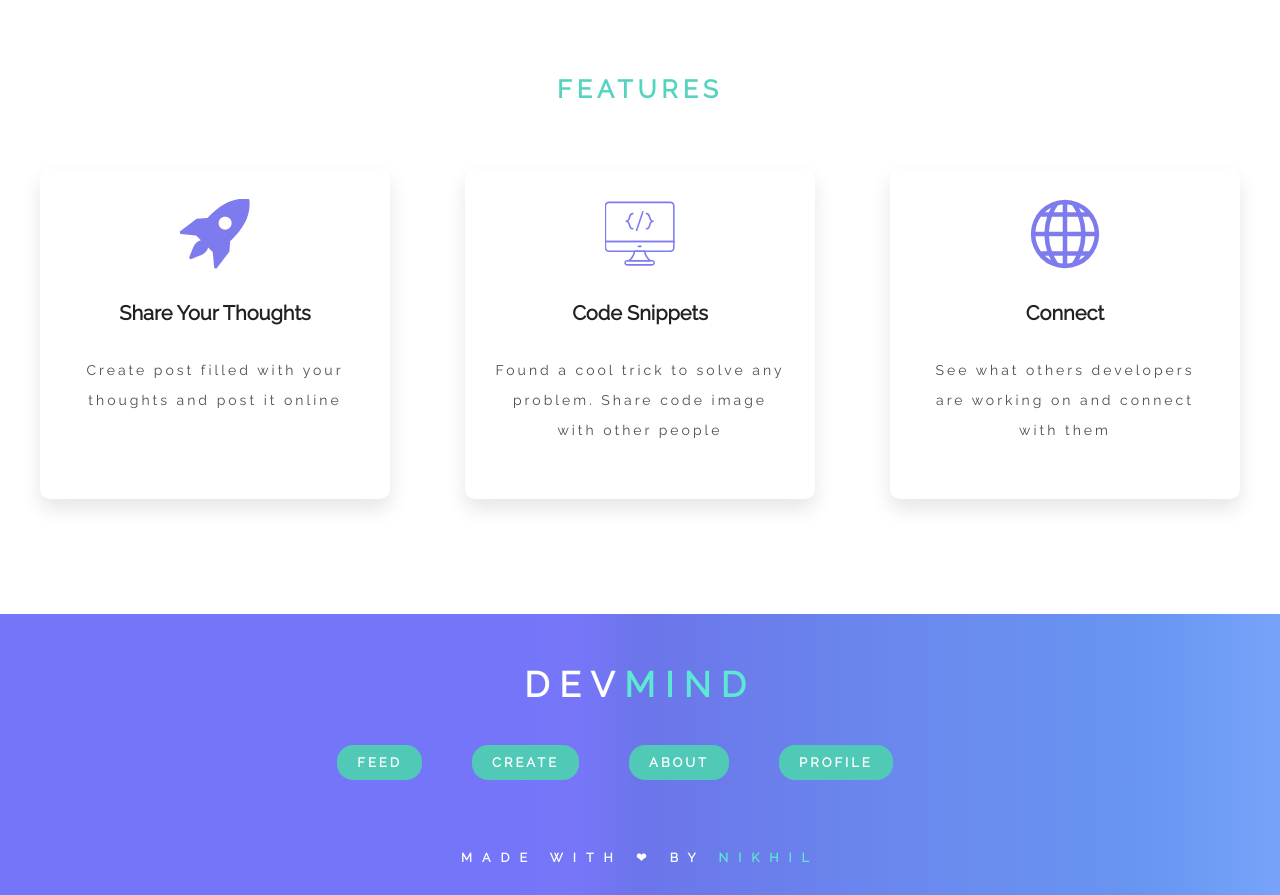
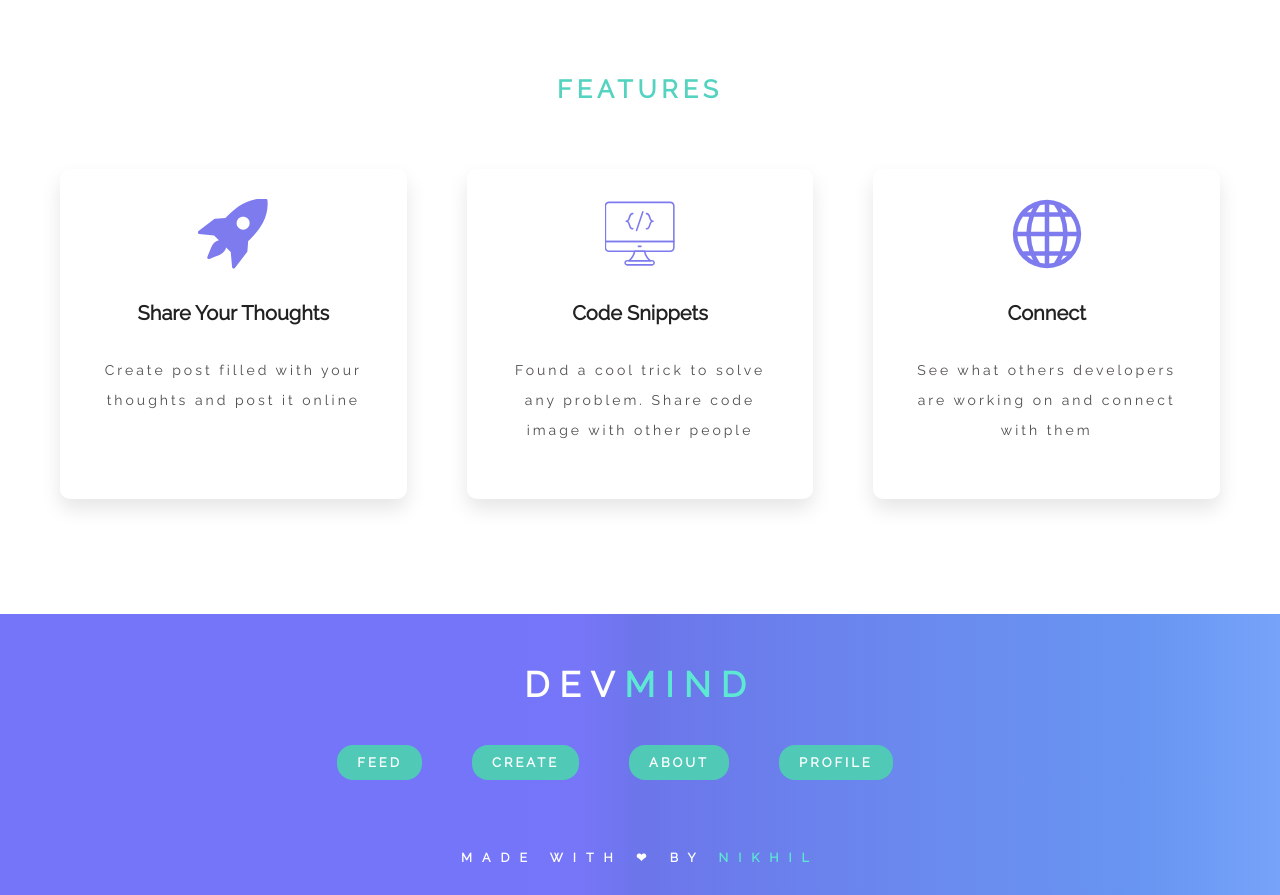
Before and after one commit to NikhilSharma03/DevMind, a React (Create React App) app: page / in a window 1280 px wide. Shown: the part 1251-2146 px from the top of the page. Built offline with nearby package versions, Linux system fonts and the light colour scheme.

Commit message:
Fixed Features Bigger Screens

```diff
--- a/src/components/FeatureCard/FeatureCard.css
+++ b/src/components/FeatureCard/FeatureCard.css
@@ -32,7 +32,7 @@
 
 /* Media */
 
-@media (max-width: 981px) {
+@media (max-width: 1003px) {
   .home__feat--card {
     margin-bottom: 7.5rem;
   }
--- a/src/pages/Home/Home.css
+++ b/src/pages/Home/Home.css
@@ -104,6 +104,13 @@
 
 /* Media */
 
+@media (min-width: 981px) {
+  .home__feat--card__container {
+    padding: 6.5rem 6rem;
+    justify-content: center;
+  }
+}
+
 @media (max-width: 981px) {
   .home__feat--card__container {
     padding: 6.5rem 10rem;
```
